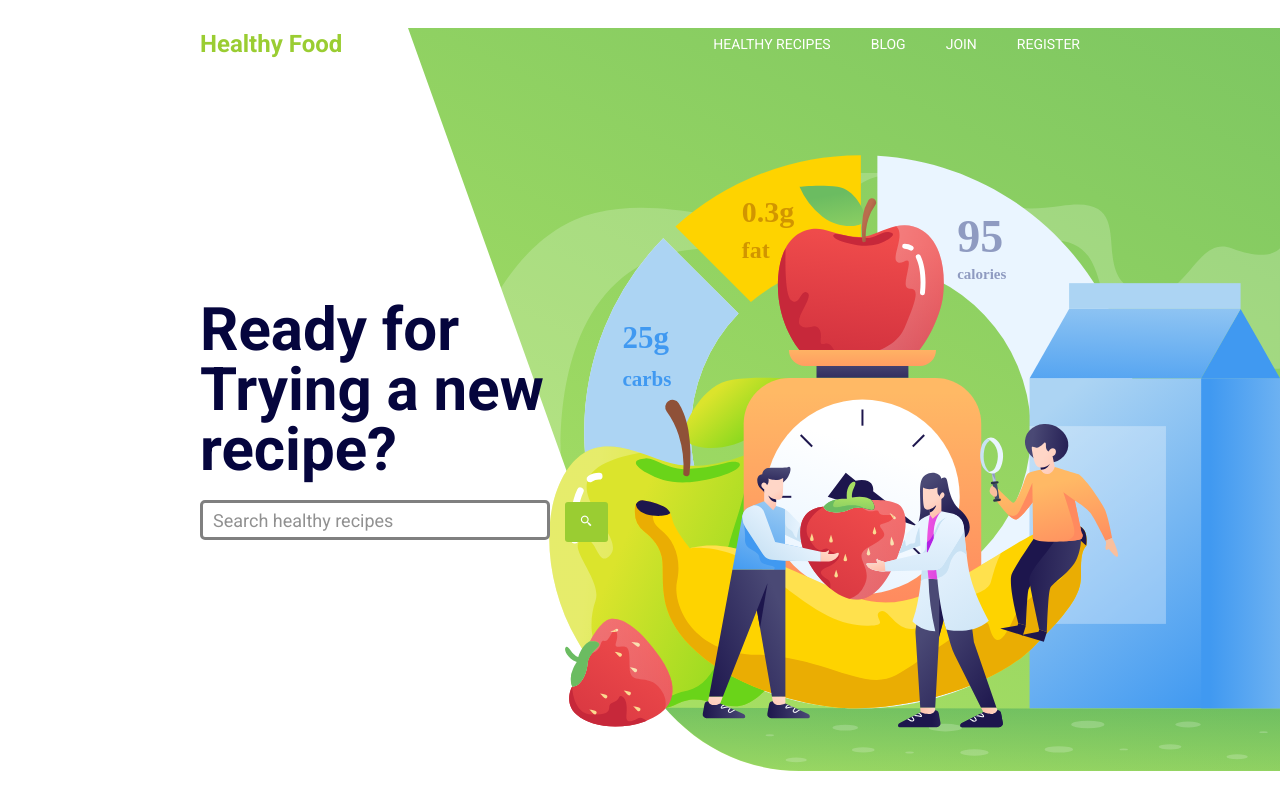
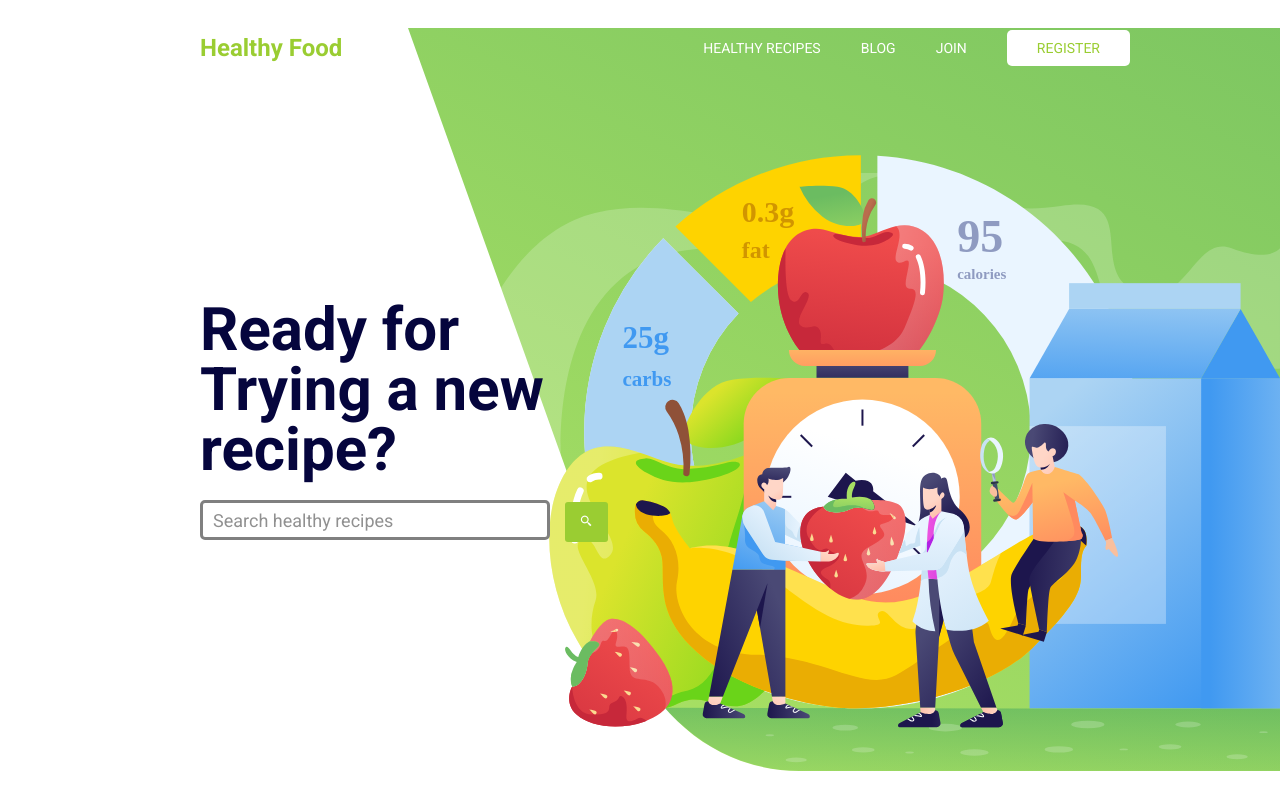
Before and after one commit to Gui1703/Healthy-Food, a React (Vite) app: page / in a window 1280 px wide. Shown: the top 800 px of the page. Built offline with nearby package versions, Linux system fonts and the light colour scheme.

Commit message:
feat: finish upbar

```diff
--- a/src/components/UpBar/index.jsx
+++ b/src/components/UpBar/index.jsx
@@ -19,16 +19,16 @@ function UpBar() {
           <i className="bx bx-menu" />
         </label>
         <div className="nav-itens">
-          <div className="link" onClick={() => navigateTo("Auto")}>
+          <div className="link" onClick={() => navigateTo("")}>
             HEALTHY RECIPES
           </div>
-          <div className="link" onClick={() => navigateTo("Pet")}>
+          <div className="link" onClick={() => navigateTo("blog")}>
             BLOG
           </div>
-          <div className="link" onClick={() => navigateTo("Residential")}>
+          <div className="link" onClick={() => navigateTo("join")}>
             JOIN
           </div>
-          <div className="link" onClick={() => navigateTo("Travel")}>
+          <div className="link" onClick={() => navigateTo("register")}>
             REGISTER
           </div>
         </div>
@@ -39,16 +39,16 @@ function UpBar() {
           <h1>Healthy Food</h1>
         </span>
         <div className="links">
-        <div onClick={() => navigateTo("Auto")}>
+          <div className="link" onClick={() => navigateTo("")}>
             HEALTHY RECIPES
           </div>
-        <div onClick={() => navigateTo("Pet")}>
+          <div className="link" onClick={() => navigateTo("blog")}>
             BLOG
           </div>
-        <div onClick={() => navigateTo("Residential")}>
+          <div className="link" onClick={() => navigateTo("join")}>
             JOIN
           </div>
-        <div onClick={() => navigateTo("Travel")}>
+          <div className="link register" onClick={() => navigateTo("register")}>
             REGISTER
           </div>
         </div>
--- a/src/components/UpBar/styles.scss
+++ b/src/components/UpBar/styles.scss
@@ -11,7 +11,7 @@ nav {
   width: 100%;
   background-color: transparent;
   margin-top: 30px;
-  position: fixed;
+  position: absolute;
 }
 
 span {
@@ -29,7 +29,7 @@ span {
   justify-content: flex-end;
   width: 100%;
   gap: 40px;
-  margin-right: 200px;
+  margin-right: 150px;
   font-style: normal;
   font-weight: 400;
   font-size: 14px;
@@ -38,14 +38,19 @@ span {
   color: #ffffff;
 }
 
+.register {
+  color: #9acd32;
+  background-color: #ffffff;
+  padding: 10px 30px;
+  border-radius: 5px;
+}
+
 .link:hover {
   opacity: 0.8;
-  color: #000000;
 }
 
 .link:active {
   opacity: 0.8;
-  color: #000000;
 }
 
 #check {
@@ -94,7 +99,6 @@ span {
     line-height: 50px;
     cursor: pointer;
     margin: auto;
-
   }
 
   .nav-itens {
```
Lines whose indentation alone changed are shown as unchanged.
